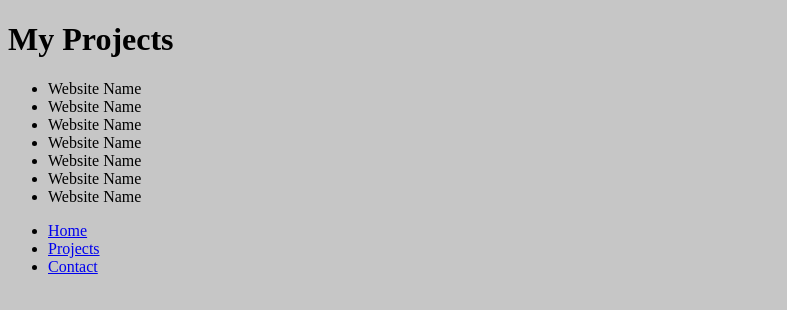
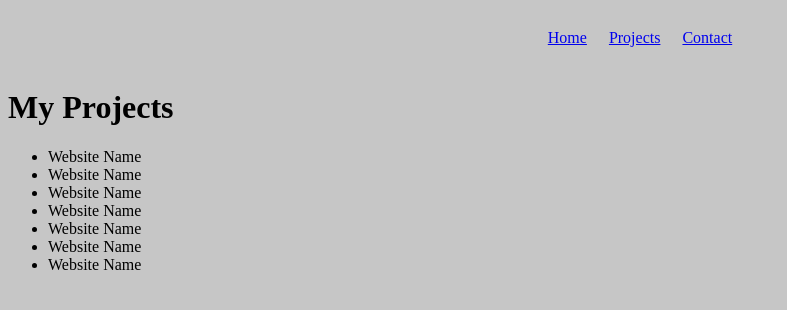
Before and after one commit to ritchvic/MyCV, a plain HTML site: page Projects.html in a window 1280 px wide. Shown: the whole page, without its empty margins (0-787 px from the left). Drawn offline with Linux system fonts and the light colour scheme.

Commit message:
My CV
Content, projects and contact links now moved to top

```diff
--- a/Projects.html
+++ b/Projects.html
@@ -4,6 +4,13 @@
     <meta charset="utf-8">
     <title>My Projects</title>
   </head>
+  <table cellspacing="20px" align="center">
+    <tr>
+      <td><a href="index.html">Home</a></td>
+      <td><a href="Projects.html">Projects</a></td>
+      <td><a href="Contact.html">Contact</a></td>
+    </tr>
+    </table>
   <body bgcolor="#c6c6c6">
     <h1>My Projects</h1>
     <ul>
@@ -15,10 +22,6 @@
       <li>Website Name</li>
       <li>Website Name</li>
     </ul>
-    <ul>
-      <li><a href="index.html">Home</a></li>
-      <li><a href="Projects.html">Projects</a></li>
-      <li><a href="Contact.html">Contact</a></li>
-    </ul>
+
   </body>
 </html>
```
Also changed, not shown: Contact.html (+7 -5 lines).
